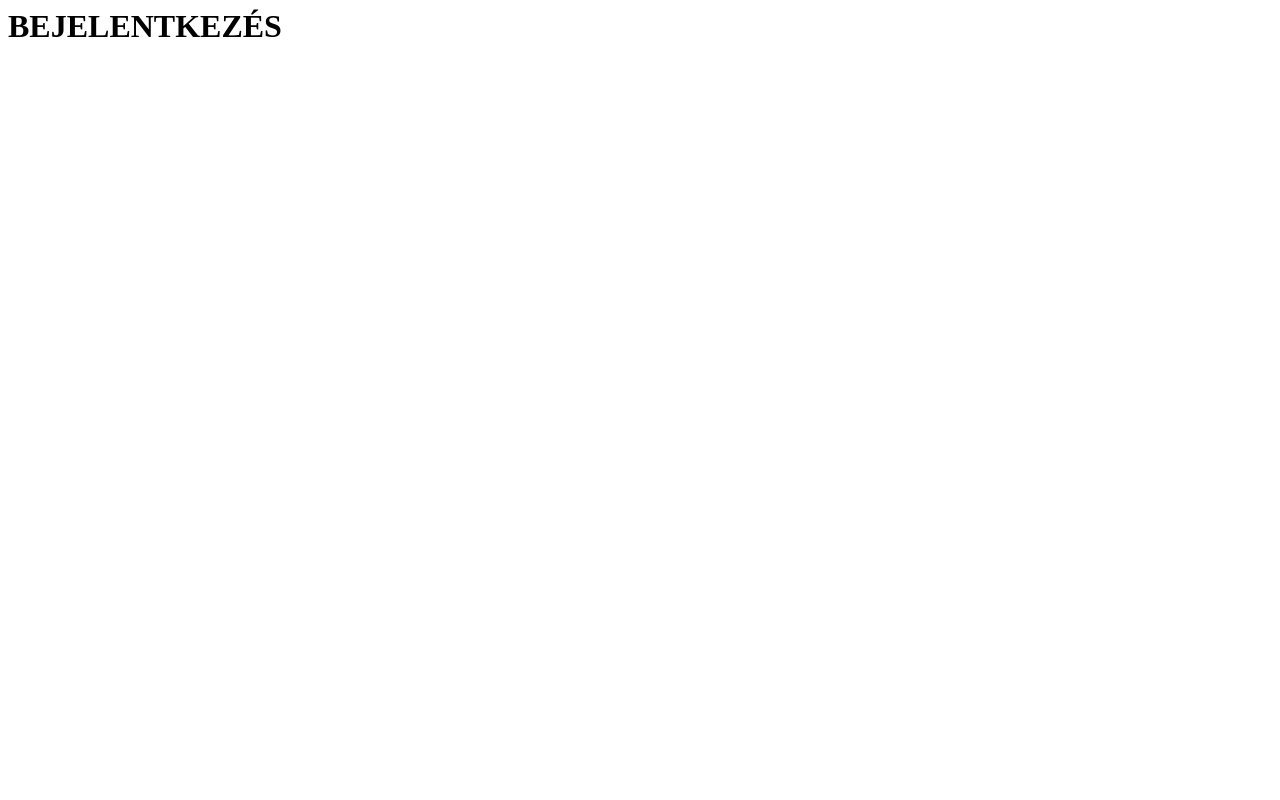
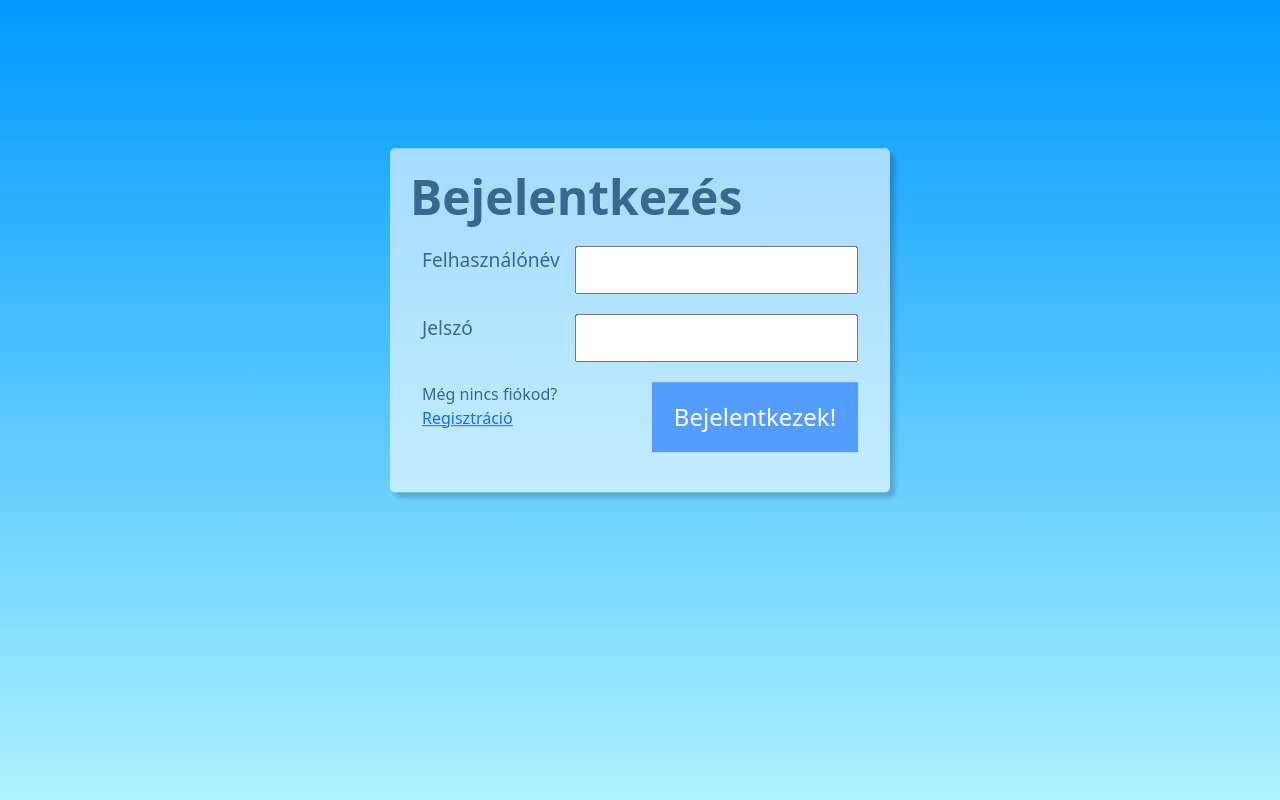
Before and after one commit to Cyri0/DjangoBlog, a Django app: page /login/ in a window 1280 px wide. Before the commit the page is almost empty. Run offline with Django 3.2, Linux system fonts and the light colour scheme; some libraries are stand-ins or nearby versions.

Commit message:
login is working now

```diff
--- a/login_handler/views.py
+++ b/login_handler/views.py
@@ -1,9 +1,22 @@
-from django.shortcuts import render
+from django.shortcuts import render, redirect
 from .forms import CreateUserForm
+from django.contrib import messages
+from django.contrib.auth import authenticate, login, logout
 
 def loginPage(request):
+    print('Futok!')
     context = {}
+
+    if request.method == 'POST':
+        username = request.POST.get('username')
+        password = request.POST.get('password')
+
+        user = authenticate(request, username=username, password=password)
+        if user is not None:
+            login(request, user)
+            return redirect('home')
     return render(request, 'login.html', context)
+
 
 def registerPage(request):
     form = CreateUserForm()
@@ -15,6 +28,9 @@ def registerPage(request):
         form = CreateUserForm(request.POST)
         if form.is_valid():
             form.save()
+            user = form.cleaned_data.get('username')
+            messages.success(request, user + " felhasználó létrejött!")
+            return redirect('login')
 
     return render(request, 'register.html', context)
 
--- a/manage.py
+++ b/manage.py
@@ -2,7 +2,6 @@
 """Django's command-line utility for administrative tasks."""
 import os
 import sys
-
 
 def main():
     """Run administrative tasks."""
@@ -17,6 +16,5 @@ def main():
         ) from exc
     execute_from_command_line(sys.argv)
 
-
 if __name__ == '__main__':
     main()
--- a/templates/login.html
+++ b/templates/login.html
@@ -1 +1,121 @@
-<h1>BEJELENTKEZÉS</h1>
+<!DOCTYPE html>
+<html lang="en">
+
+<head>
+    <meta charset="UTF-8">
+    <meta name="viewport" content="width=device-width, initial-scale=1.0">
+    <title>RegistrationSample</title>
+    <link rel="stylesheet" href="https://stackpath.bootstrapcdn.com/bootstrap/5.0.0-alpha1/css/bootstrap.min.css"
+        integrity="sha384-r4NyP46KrjDleawBgD5tp8Y7UzmLA05oM1iAEQ17CSuDqnUK2+k9luXQOfXJCJ4I" crossorigin="anonymous">
+    <script src="https://cdn.jsdelivr.net/npm/popper.js@1.16.0/dist/umd/popper.min.js"
+        integrity="sha384-Q6E9RHvbIyZFJoft+2mJbHaEWldlvI9IOYy5n3zV9zzTtmI3UksdQRVvoxMfooAo"
+        crossorigin="anonymous"></script>
+    <script src="https://stackpath.bootstrapcdn.com/bootstrap/5.0.0-alpha1/js/bootstrap.min.js"
+        integrity="sha384-oesi62hOLfzrys4LxRF63OJCXdXDipiYWBnvTl9Y9/TRlw5xlKIEHpNyvvDShgf/"
+        crossorigin="anonymous"></script>
+    <style>
+        :root {
+            --gradient-1: rgb(172, 242, 255);
+            --gradient-2: rgb(0, 153, 255);
+            --font-color: rgb(56, 104, 143);
+            --button-normal: rgba(0, 98, 255, 0.561);
+            --button-hover: rgb(0, 98, 255);
+        }
+
+        body {
+            background: var(--gradient-1);
+            background: linear-gradient(0deg, var(--gradient-1) 0%, var(--gradient-2) 100%);
+            min-height: 100vh;
+            color: var(--font-color);
+        }
+
+        h1 {
+            font-size: 3rem;
+            font-weight: bold;
+        }
+
+        .container {
+            max-width: 500px;
+            background-color: rgba(255, 255, 255, 0.596);
+            padding: 20px;
+            position: absolute;
+            top: 40%;
+            left: 50%;
+            transform: translate(-50%, -50%);
+            box-shadow: 5px 5px 5px rgba(0, 0, 0, 0.2);
+            border-radius: 5px;
+        }
+
+        input {
+            width: 100%;
+            padding: 10px;
+        }
+
+        input[type="submit"] {
+            max-width: 250px;
+            display: block;
+            margin: auto;
+            height: 70px;
+            border-radius: none;
+            border: none;
+            background-color: var(--button-normal);
+            color: white;
+            font-size: 1.5rem;
+            transition: 1s;
+        }
+
+        input[type="submit"]:hover {
+            background-color: var(--button-hover);
+        }
+
+        .row {
+            margin: 20px 0px;
+            width: 100%;
+        }
+
+        .label {
+            font-size: 1.2rem;
+
+        }
+    </style>
+</head>
+
+<body>
+
+    <div class="container">
+        <h1>Bejelentkezés</h1>
+        <form method="POST" action="">
+            {% csrf_token %}
+            <div class="row">
+                <div class="col-sm-4 label">
+                    Felhasználónév
+                </div>
+                <div class="col-sm-8">
+                    <input type="text" name="username" id="id_username">
+                </div>
+            </div>
+            <div class="row">
+                <div class="col-sm-4 label">Jelszó</div>
+                <div class="col-sm-8">
+                    <input type="password" name="password" id="id_password">
+                </div>
+            </div>
+            {% for message in messages %}
+            <p class="message">
+                {{ message }}
+            </p>
+            {% endfor %}
+
+            <div class="row">
+                <div class="col-sm-6">
+                    <p>Még nincs fiókod? <a href="{% url 'register' %}">Regisztráció</a></p>
+                </div>
+                <div class="col-sm-6">
+                    <input type="submit" value="Bejelentkezek!">
+                </div>
+            </div>
+        </form>
+    </div>
+</body>
+
+</html>
--- a/templates/register.html
+++ b/templates/register.html
@@ -106,8 +106,12 @@
             </div>
             </div>
 
+            <p>{{ form.errors }}</p>
+
             <div class="row">
-                <div class="col-sm-6"></div>
+                <div class="col-sm-6">
+                    <p>Már van fiókod? <a href="{% url 'login' %}">Bejelentkezés</a></p>
+                </div>
                 <div class="col-sm-6">
                     <input type="submit" value="Regisztrálok!">
                 </div>
```
Also changed, not shown: README.md, db.sqlite3.
